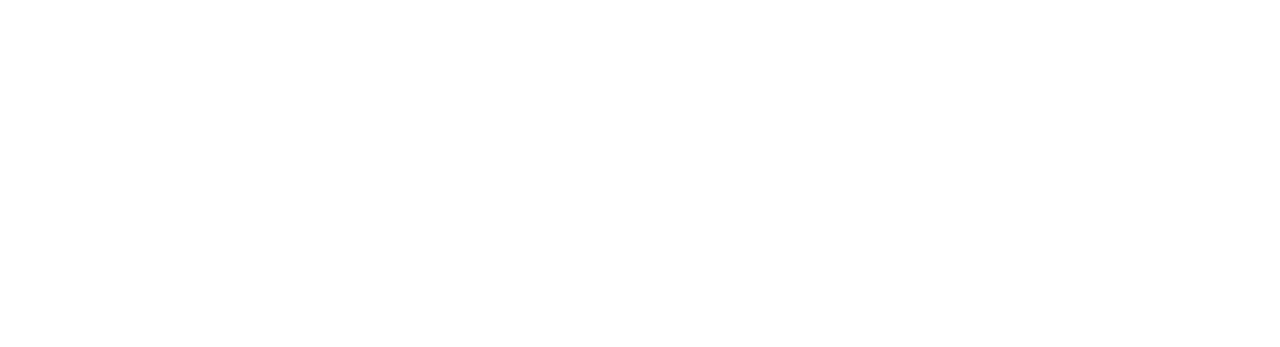
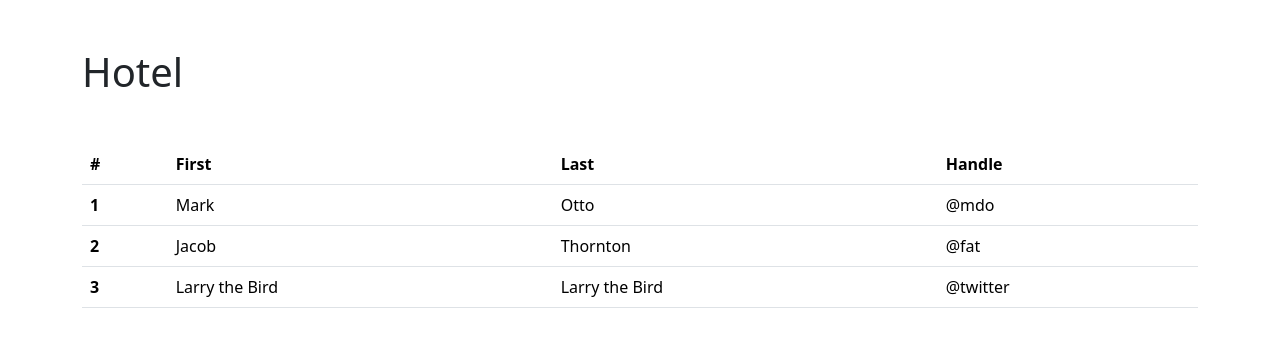
Before and after one commit to leonardoolia/php-hotel, a PHP site: page / in a window 1280 px wide. Before the commit the part shown is empty. Shown: the top 347 px of the page. Run offline with PHP 8.4, Linux system fonts and the light colour scheme.

Commit message:
added table

```diff
--- a/index.php
+++ b/index.php
@@ -6,10 +6,48 @@
     <meta name="viewport" content="width=device-width, initial-scale=1.0" />
     <meta name="author" content="Leonardo Olia">
     <title>Hotel</title>
+
+    <!-- Bootstrap -->
+    <link href="https://cdn.jsdelivr.net/npm/bootstrap@5.3.2/dist/css/bootstrap.min.css" rel="stylesheet"
+        integrity="sha384-T3c6CoIi6uLrA9TneNEoa7RxnatzjcDSCmG1MXxSR1GAsXEV/Dwwykc2MPK8M2HN" crossorigin="anonymous">
 </head>
 
 <body>
+<div class="container mt-5">
+    <h1>Hotel</h1>
+    <table class="table mt-5">
+        <thead>
+            <tr>
+                <th scope="col">#</th>
+                <th scope="col">First</th>
+                <th scope="col">Last</th>
+                <th scope="col">Handle</th>
+            </tr>
+         </thead>
+        <tbody>
+             <tr>
+                <th scope="row">1</th>
+                <td>Mark</td>
+                <td>Otto</td>
+                <td>@mdo</td>
+            </tr>
 
+            <tr>
+                <th scope="row">2</th>
+                    <td>Jacob</td>
+                    <td>Thornton</td>
+                    <td>@fat</td>
+            </tr>
+
+            <tr>
+                <th scope="row">3</th>
+                <td>Larry the Bird</td>
+                <td>Larry the Bird</td>
+                <td>@twitter</td>
+            </tr>
+        </tbody>
+    </table>
+</div>
 </body>
 
 </html>
```
